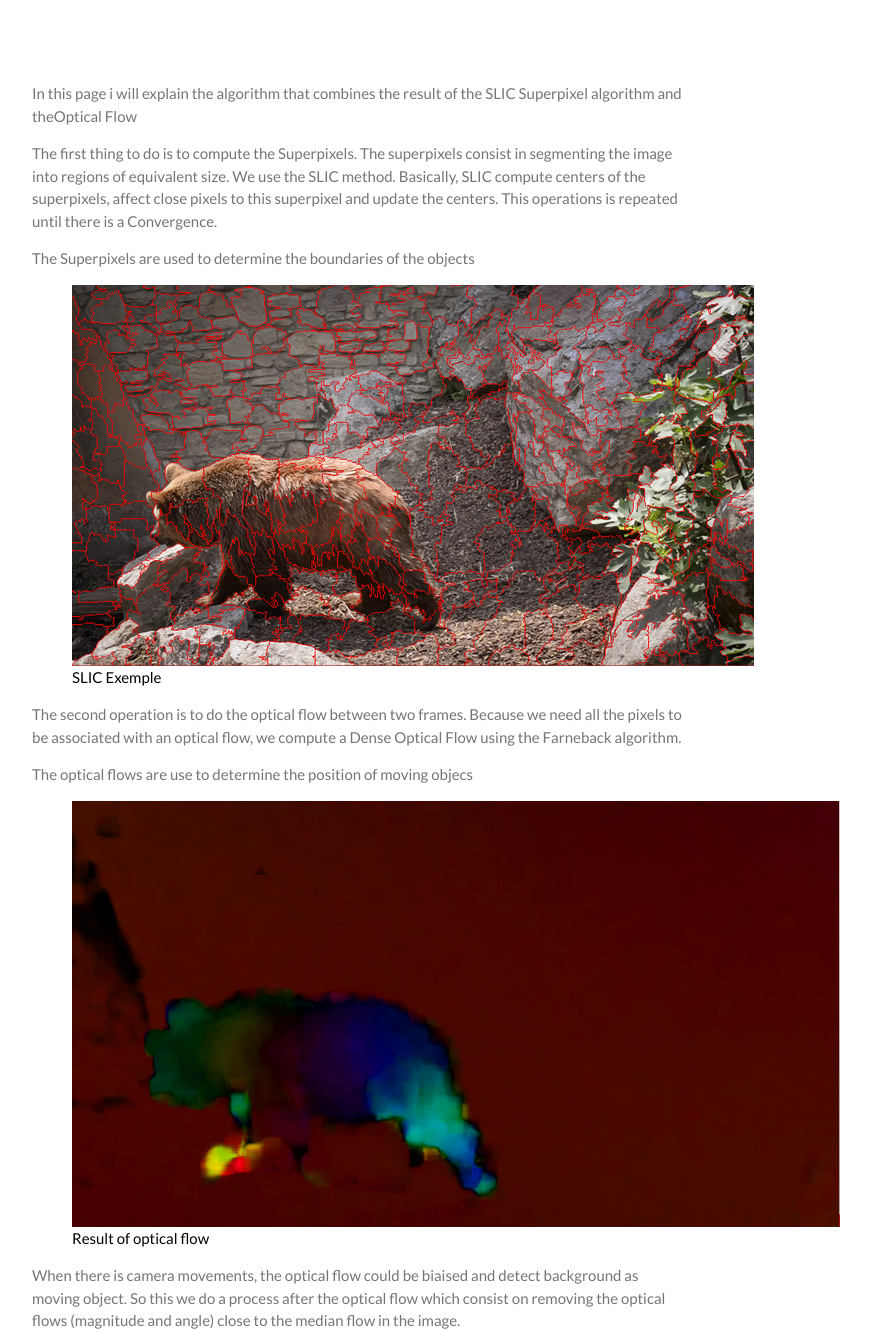
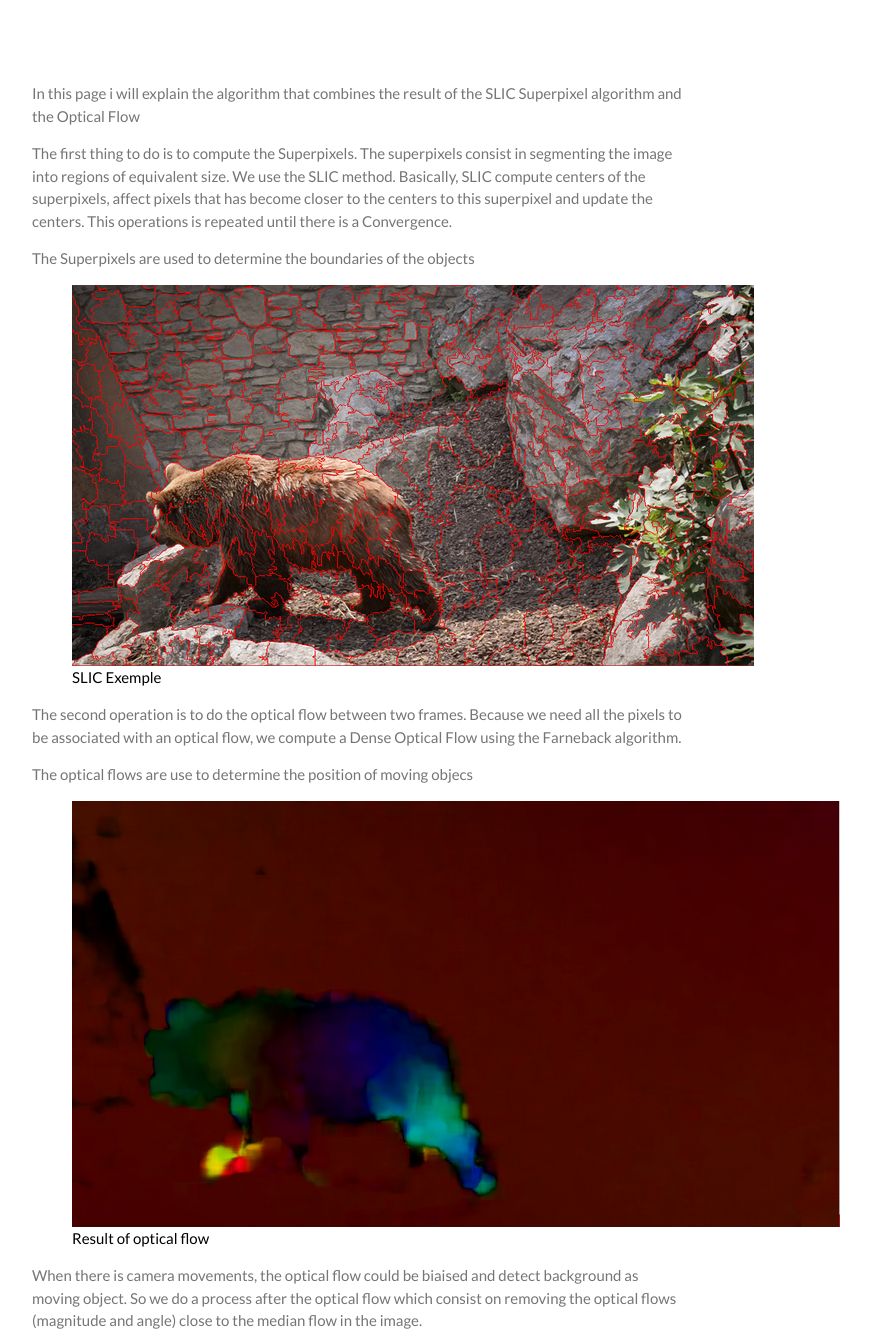
Before and after one commit to Alandrodie/alandrodie.github.io, a plain HTML site: page methode1.html in a window 1280 px wide. Shown: the part 189-1524 px from the top of the page, without its empty margins (118-989 px from the left). Drawn offline with nearby package versions, Linux system fonts and the light colour scheme.

Commit message:
Update methode1.html

```diff
--- a/methode1.html
+++ b/methode1.html
@@ -45,7 +45,7 @@ body,h1,h2,h3,h4,h5,h6 {font-family: "Lato", sans-serif}
       <h5 class="w3-padding-32"></h5>
 
             <p class="w3-text-grey">In this page i will explain the algorithm that combines the result of the SLIC Superpixel algorithm
-              and theOptical Flow
+              and the Optical Flow
 
 
 
@@ -54,7 +54,7 @@ body,h1,h2,h3,h4,h5,h6 {font-family: "Lato", sans-serif}
 	  <p class="w3-text-grey">
 
 	  The first thing to do is to compute the Superpixels. The superpixels consist in segmenting the image into regions of equivalent size.
-      We use the SLIC method. Basically, SLIC compute centers of the superpixels, affect close pixels to this superpixel and update the centers. This operations is repeated until there is a Convergence.</p>
+      We use the SLIC method. Basically, SLIC compute centers of the superpixels, affect pixels that has become closer to the centers to this superpixel and update the centers. This operations is repeated until there is a Convergence.</p>
 
        <p class="w3-text-grey">
       The Superpixels are used to determine the boundaries of the objects
@@ -81,7 +81,7 @@ body,h1,h2,h3,h4,h5,h6 {font-family: "Lato", sans-serif}
 		</figure>
 
       <p class="w3-text-grey">
-      When there is camera movements, the optical flow could be biaised and detect background as moving object. So this we do a process after the optical flow
+      When there is camera movements, the optical flow could be biaised and detect background as moving object. So  we do a process after the optical flow
         which consist on removing the optical flows (magnitude and angle) close to the median flow in the image.
       </p>
 
@@ -90,7 +90,7 @@ body,h1,h2,h3,h4,h5,h6 {font-family: "Lato", sans-serif}
 			<figcaption>Optical flow after removing moving background </figcaption>
 		</figure>
       <p class="w3-text-grey">
-     Finally, we have to use the boundaries provided by the Superpixels and the moving object provided by the optical flow .
+     Finally, we have to match the boundaries provided by the Superpixels and the moving object provided by the optical flow .
         The algorithm is simple. For every superpixels, if there is a certain percent (70%) of not null flow, the superpixel is set as object and added to our result.
       </p>
 
```
